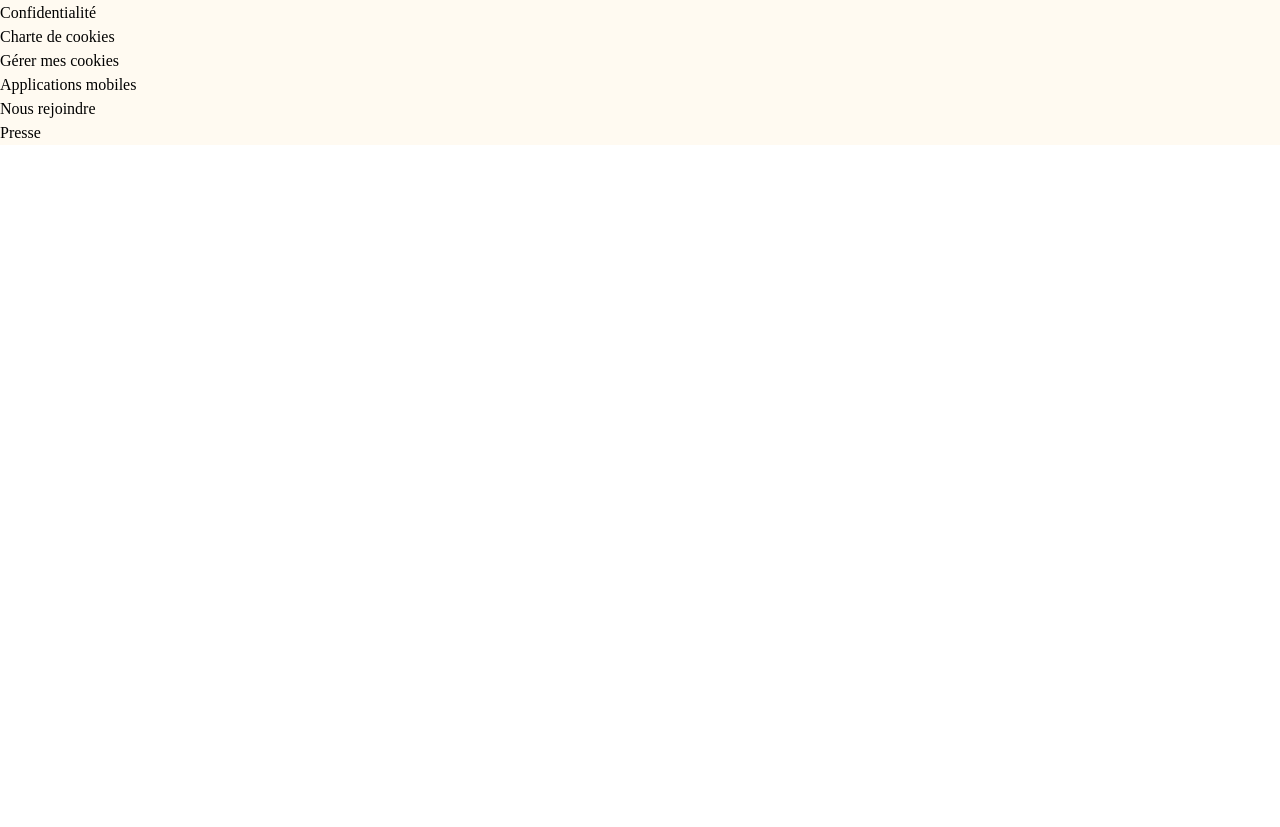
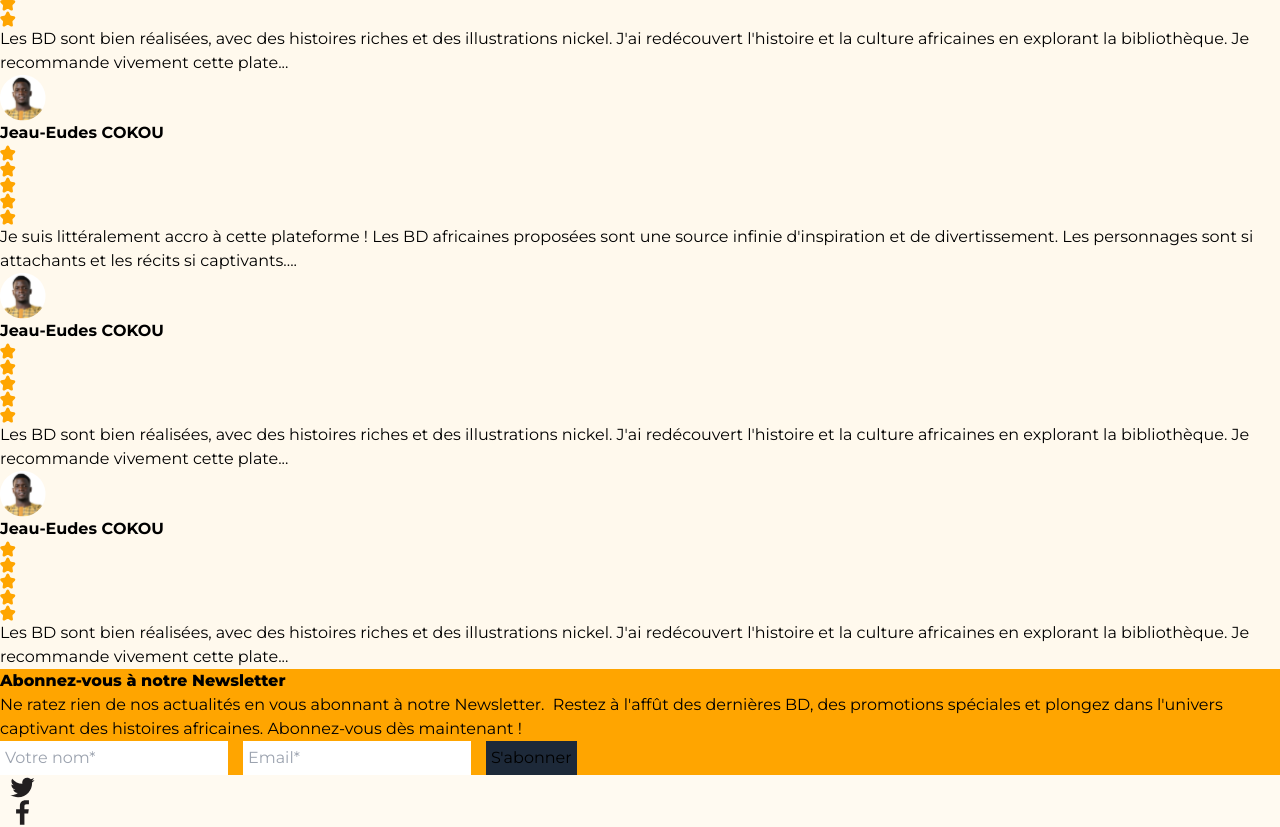
Before and after one commit to Onecode24/kuumbaComix, a React (Vite) app: page / in a window 1280 px wide. Shown: the part 5440-6267 px from the top of the page. Before the commit the page ends 5585 px from the top, so only its background shows below. Built offline with nearby package versions, Linux system fonts and the light colour scheme; a web font is replaced by a local one.

Commit message:
feat(homepage): finish homepage by adding new newsletter

```diff
--- /dev/null
+++ b/src/components/TestimonalsCards.jsx
@@ -0,0 +1,24 @@
+import Star from '../assets/icons/star.svg'
+const TestimonalsCards = (props) => {
+    return (
+        <article className="w-full p-5 bg-testimonal h-full rounded-xl border border-[#FFA500]">
+            <div className='flex items-center'>
+                <img src={props.profile} alt="profile" />
+                <div className='ml-3'>
+                    <h4 className='montserrat-bold text-'>{props.name}</h4>
+                    <div className='flex '>
+                        {/* //  TODO: Crete components who take a number and return a star rating */}
+                        <img src={Star} alt="star" />
+                        <img src={Star} alt="star" />
+                        <img src={Star} alt="star" />
+                        <img src={Star} alt="star" />
+                        <img src={Star} alt="star" />
+                    </div>
+                </div>
+            </div>
+            <p className='montserrat-regular text-sm text-justify mt-3'>{props.testimonal.slice(0,200) + '...'}</p>
+        </article>
+    );
+}
+
+export default TestimonalsCards;
--- a/src/pages/home.jsx
+++ b/src/pages/home.jsx
@@ -5,6 +5,10 @@ import BDGuezo from '../assets/bd-guezo.png';
 import BDTolegba from '../assets/bd-tolegba.png';
 import BDPygmes from '../assets/bd-pygmes.png';
 import BDPanthere from '../assets/bd-panthere.png';
+import TestimonalsCards from '../components/TestimonalsCards';
+import Input from '../components/global/Input';
+
+import profile from '../assets/profile.svg';
 const Home = () => {
     return (
          <div>
@@ -44,6 +48,27 @@ const Home = () => {
                     </div>
                 </div>
             </div>
+            <section about='avis' className='px-10' >
+                <div className='px-4'>
+                    <h3 className='montserrat-black text-2xl'>Avis de lecteurs</h3>
+                    <p className='montserrat-medium w-2/3 text-sm my-3'>Les utilisateurs sont conquis par notre bibliothèque d'histoires africaines en BD. Ils sont transportés dans un monde captivant où l'art et l'histoire s'entremêlent. Découvrez leurs avis élogieux  ici :</p>
+                </div>
+                <div className='flex'>
+                    <div className='p-4 w-1/2'><TestimonalsCards profile={profile} name="Jeau-Eudes COKOU" testimonal="Les BD sont bien réalisées, avec des histoires riches et des illustrations nickel. J'ai redécouvert l'histoire et la culture africaines en explorant la bibliothèque. Je recommande vivement cette plateforme pour tous les amoureux de BD en quête d'aventures uniques !" /></div>
+                    <div className='p-4 w-1/2'><TestimonalsCards profile={profile} name="Jeau-Eudes COKOU" testimonal="Je suis littéralement accro à cette plateforme ! Les BD africaines proposées sont une source infinie d'inspiration et de divertissement. Les personnages sont si attachants et les récits si captivants. Je passe des heures à explorer les différentes histoires sans m'ennuyer. Merci de me permettre de découvrir l'Afrique d'une manière si passionnante ! " /></div>
+                    <div className='p-4 w-1/2'><TestimonalsCards profile={profile} name="Jeau-Eudes COKOU" testimonal="Les BD sont bien réalisées, avec des histoires riches et des illustrations nickel. J'ai redécouvert l'histoire et la culture africaines en explorant la bibliothèque. Je recommande vivement cette plateforme pour tous les amoureux de BD en quête d'aventures uniques !" /></div>
+                    <div className='p-4 w-1/2'><TestimonalsCards profile={profile} name="Jeau-Eudes COKOU" testimonal="Les BD sont bien réalisées, avec des histoires riches et des illustrations nickel. J'ai redécouvert l'histoire et la culture africaines en explorant la bibliothèque. Je recommande vivement cette plateforme pour tous les amoureux de BD en quête d'aventures uniques !" /></div>
+                </div>
+            </section>
+            <section about='newsletter'  className='mx-16 my-10 p-10 bg-orange'>
+                <h4 className='montserrat-extrabold text-3xl'>Abonnez-vous à notre Newsletter</h4>
+                <p className='my-3 montserrat-regular'>Ne ratez rien de nos actualités en vous abonnant à notre Newsletter.  Restez à l'affût des dernières BD, des promotions spéciales et plongez dans l'univers captivant des histoires africaines. Abonnez-vous dès maintenant !</p>
+                <div className='flex newsletter montserrat-regular mt-5 items-center'>
+                    <input type="text" name="name" placeholder="Votre nom*" className='w-full' />
+                    <input type="email" name="e-mail" placeholder="Email*" className='w-full' />
+                    <input type="button" value="S'abonner" className='w-full text-white btn-bg-gris cursor-pointer' />
+                </div>
+            </section>
          </div>
 
     );
--- a/src/styles/index.css
+++ b/src/styles/index.css
@@ -61,3 +61,22 @@ li{
 .text-gris{
   color: rgba(180, 179, 179, 1);
 }
+
+.bg-testimonal{
+  background-color: rgba(255, 249, 237, 1);
+}
+
+.newsletter > input{
+  padding: 5px;
+  outline: none;
+  height: min-content;
+}
+
+.newsletter > input:nth-child(2){
+  margin-left: 15px;
+  margin-right: 15px;
+}
+
+.btn-bg-gris{
+  background-color: rgba(29, 41, 57, 1);
+}
```
Also changed, not shown: src/assets/icons/star.svg (added), src/assets/profile.svg (added).
